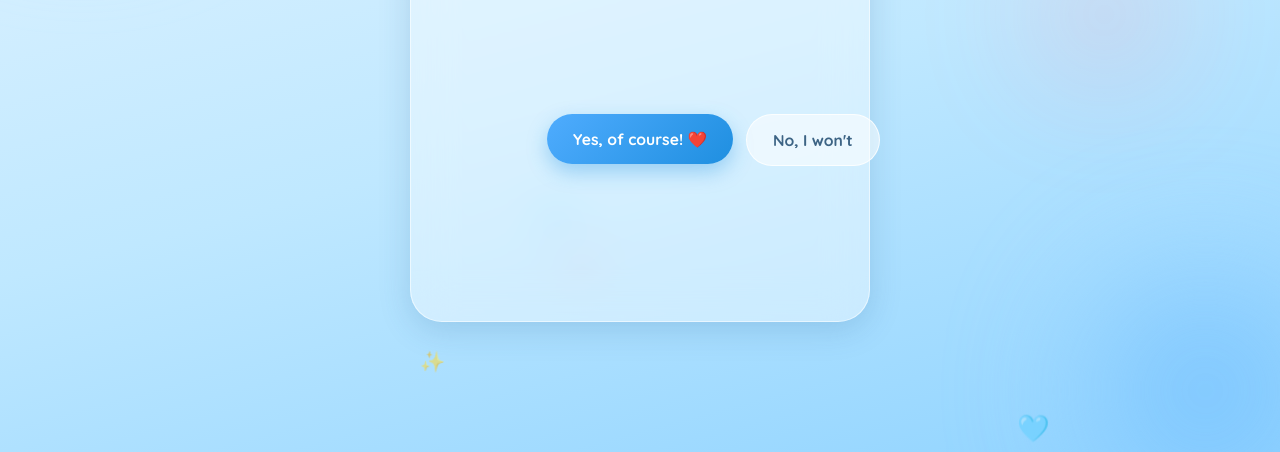
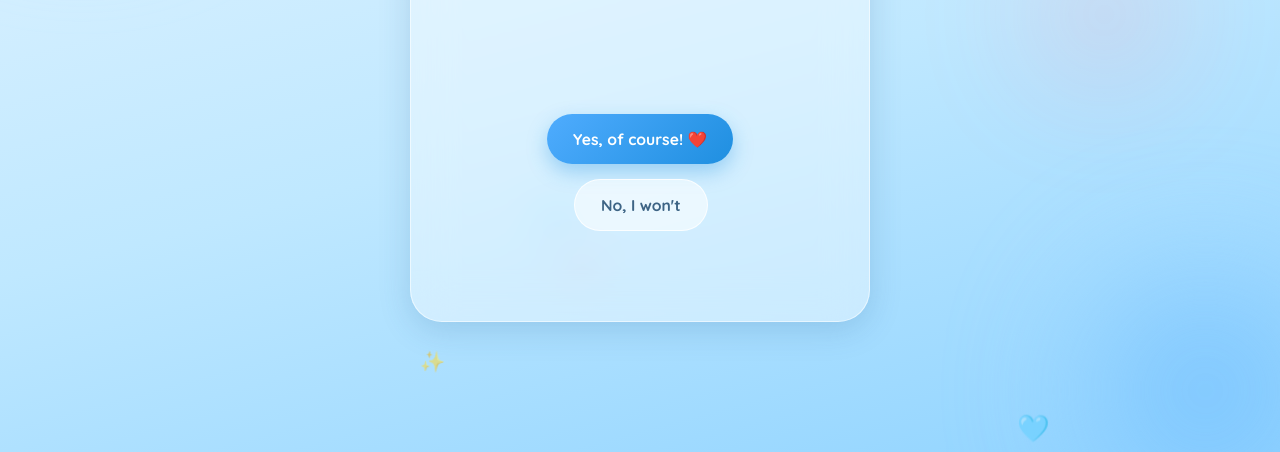
Before and after one commit to Anushthan/anulax, a plain HTML site: page index.html in a window 1280 px wide. Shown: the part 348-800 px from the top of the page. Drawn offline with Linux system fonts and the light colour scheme.

Commit message:
Add files via upload

```diff
--- a/index.html
+++ b/index.html
@@ -113,14 +113,18 @@
     line-height:1.5;
   }
 
-  .stage{
-    position:relative;
-    width:100%;
-    height:clamp(170px, 28vh, 230px);
-    display:flex;
-    align-items:center;
-    justify-content:center;
-    gap:14px;
+.stage {
+  position: relative;
+  width: 100%;
+  height: clamp(170px, 28vh, 230px);
+
+  display: flex;
+  flex-direction: column;   /* Stack items vertically */
+  align-items: center;      /* Center horizontally */
+  justify-content: center;  /* Center vertically */
+
+  gap: 14px;
+
   }
 
   .btn{
@@ -150,7 +154,7 @@
   .yes-btn:active{ transform:translateY(0) scale(0.98); }
 
   .no-btn{
-    position:fixed;
+    /*position:fixed;*/
     background:rgba(255,255,255,0.55);
     color:var(--ink-soft);
     border:1px solid rgba(255,255,255,0.8);
@@ -388,11 +392,18 @@
   let lastDodgeTime = 0;
   const PROXIMITY = 80;
 
-  function placeInitial(){
-    const yr = yesBtn.getBoundingClientRect();
-    const cr = card.getBoundingClientRect();
-    noBtn.style.left = (yr.right - cr.left + 12) + 'px';
-    noBtn.style.top  = (yr.top  - cr.top  + (yr.height - noBtn.offsetHeight) / 2) + 'px';
+function placeInitial() {
+  const yr = yesBtn.getBoundingClientRect();
+  const cr = card.getBoundingClientRect();
+
+  noBtn.style.position = 'absolute';
+
+  noBtn.style.left =
+    (yr.left - cr.left + (yr.width - noBtn.offsetWidth) / 2) + 'px';
+
+  noBtn.style.top =
+    (yr.bottom - cr.top + 14) + 'px';
+
   }
   window.addEventListener('load', placeInitial);
   window.addEventListener('resize', placeInitial);
```
